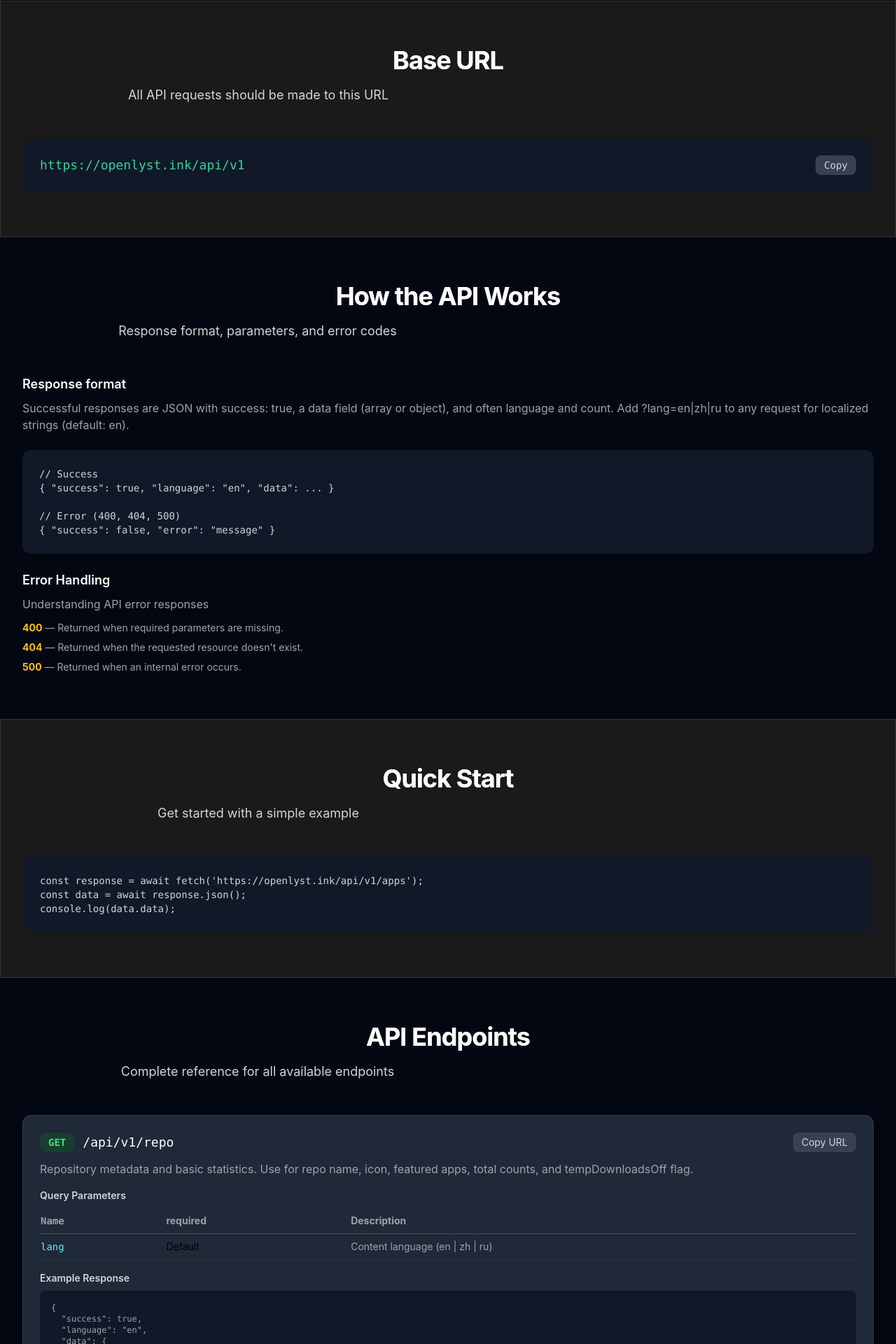
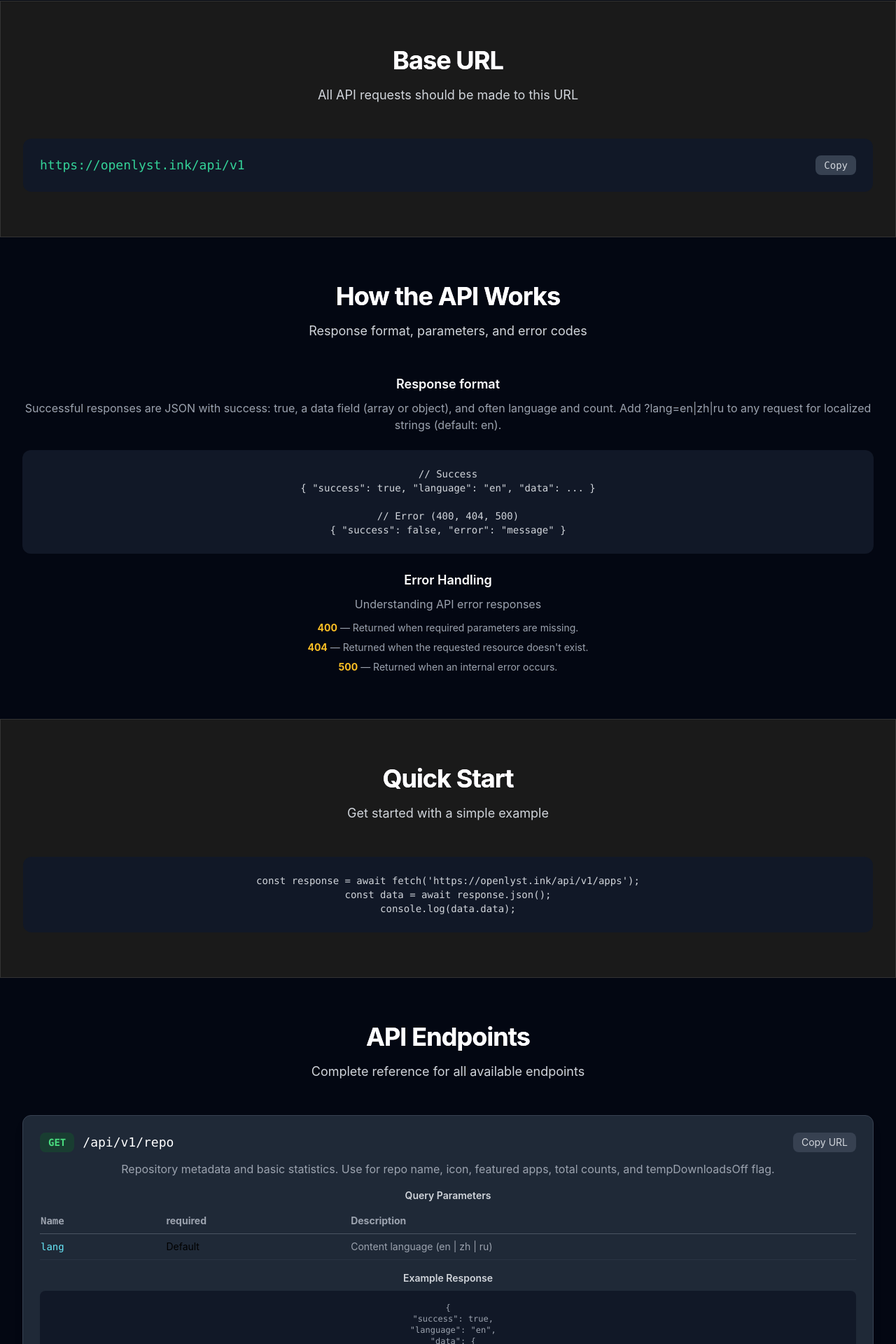
Before and after one commit to openlyst/openlyst, a Next.js app: page /docs/api in a window 1280 px wide. Shown: the part 580-2500 px from the top of the page at 70% size. Built offline with nearby package versions, Linux system fonts and the light colour scheme.

Commit message:
Center all Section titles and subtitles across all pages
- Add centered prop to all Section components
- Ensures consistent alignment of titles and subtitles
- Updated: NewsPageContent, HomePage, DeprecatedPageContent, AboutContent, AppsPageContent, DocsApiContent

```diff
--- a/src/components/AboutContent.tsx
+++ b/src/components/AboutContent.tsx
@@ -21,7 +21,7 @@ export function AboutContent() {
         </div>
       </section>
 
-      <Section title={t.about.ourMission} subtitle={t.about.missionDesc}>
+      <Section title={t.about.ourMission} subtitle={t.about.missionDesc} centered>
         <div className="grid grid-cols-1 lg:grid-cols-2 gap-12 items-center">
           <div>
             <h3 className="text-2xl font-bold text-white mb-4">{t.about.powerToThePeople}</h3>
@@ -45,7 +45,7 @@ export function AboutContent() {
         </div>
       </Section>
 
-      <Section title={t.about.ourValues} subtitle={t.about.valuesDesc} background="default">
+      <Section title={t.about.ourValues} subtitle={t.about.valuesDesc} background="default" centered>
         <div className="grid grid-cols-1 md:grid-cols-2 lg:grid-cols-3 gap-8">
           {[
             { title: t.about.privacyFirst, desc: t.about.privacyFirstDesc },
@@ -68,7 +68,7 @@ export function AboutContent() {
         </div>
       </Section>
 
-      <Section title={t.about.ourStory} subtitle={t.about.ourStoryDesc} background="default">
+      <Section title={t.about.ourStory} subtitle={t.about.ourStoryDesc} background="default" centered>
         <div className="max-w-4xl mx-auto space-y-8">
           <div className="bg-gray-800 rounded-lg p-6 border border-gray-700">
             <h3 className="text-xl font-semibold text-white mb-3">{t.about.theBeginning}</h3>
@@ -85,7 +85,7 @@ export function AboutContent() {
         </div>
       </Section>
 
-      <Section title={t.about.theCollective} subtitle={t.about.collectiveDesc}>
+      <Section title={t.about.theCollective} subtitle={t.about.collectiveDesc} centered>
         <div className="grid grid-cols-1 md:grid-cols-2 lg:grid-cols-3 gap-8">
           {[
             { title: t.about.coreDevelopers, sub: t.about.coreDevelopersSubtitle, desc: t.about.coreDevelopersDesc },
--- a/src/components/AppsPageContent.tsx
+++ b/src/components/AppsPageContent.tsx
@@ -34,7 +34,7 @@ export function AppsPageContent({ initialApps }: { initialApps: App[] }) {
         </div>
       </section>
 
-      <Section title={t.apps.ourApps} subtitle={t.apps.ourAppsDesc} background="default">
+      <Section title={t.apps.ourApps} subtitle={t.apps.ourAppsDesc} background="default" centered>
         <div className="grid grid-cols-1 md:grid-cols-2 lg:grid-cols-3 gap-8">
           {apps.map((app) => (
             <div key={app.slug} className="animate-fadeIn scroll-contain-cards">
--- a/src/components/DeprecatedPageContent.tsx
+++ b/src/components/DeprecatedPageContent.tsx
@@ -37,6 +37,7 @@ export function DeprecatedPageContent({ initialApps }: { initialApps: App[] }) {
         title={t.deprecated.discontinuedApps}
         subtitle={t.deprecated.discontinuedDesc}
         background="default"
+        centered
       >
         <div className="grid grid-cols-1 md:grid-cols-2 lg:grid-cols-3 gap-8">
           {apps.map((app) => (
--- a/src/components/DocsApiContent.tsx
+++ b/src/components/DocsApiContent.tsx
@@ -243,7 +243,7 @@ export function DocsApiContent() {
         </div>
       </section>
 
-      <Section title={t.api.baseUrl} subtitle={t.api.baseUrlSubtitle} background="gray">
+      <Section title={t.api.baseUrl} subtitle={t.api.baseUrlSubtitle} background="gray" centered>
         <div className="bg-gray-900 rounded-xl p-6 font-mono text-lg">
           <div className="flex flex-wrap items-center justify-between gap-2">
             <code className="text-emerald-400 break-all">{BASE_URL}/api/v1</code>
@@ -258,7 +258,7 @@ export function DocsApiContent() {
         </div>
       </Section>
 
-      <Section title={t.api.howItWorks} subtitle={t.api.howItWorksSubtitle} background="default">
+      <Section title={t.api.howItWorks} subtitle={t.api.howItWorksSubtitle} background="default" centered>
         <div className="space-y-6 text-gray-300">
           <div>
             <h3 className="text-lg font-semibold text-white mb-2">{t.api.responseFormatTitle}</h3>
@@ -285,7 +285,7 @@ export function DocsApiContent() {
         </div>
       </Section>
 
-      <Section title={t.api.quickStart} subtitle={t.api.quickStartSubtitle} background="gray">
+      <Section title={t.api.quickStart} subtitle={t.api.quickStartSubtitle} background="gray" centered>
         <div className="bg-gray-900 rounded-xl p-6 font-mono text-sm overflow-x-auto">
           <pre className="text-gray-300">
 {`const response = await fetch('${BASE_URL}/api/v1/apps');
@@ -295,7 +295,7 @@ console.log(data.data);`}
         </div>
       </Section>
 
-      <Section title={t.api.apiEndpoints} subtitle={t.api.apiEndpointsSubtitle} background="default">
+      <Section title={t.api.apiEndpoints} subtitle={t.api.apiEndpointsSubtitle} background="default" centered>
         <div className="space-y-8">
           {endpoints.map((endpoint) => {
             const pathParams = endpoint.params.filter((p) => p.kind === 'path');
@@ -392,7 +392,7 @@ console.log(data.data);`}
         </div>
       </Section>
 
-      <Section title={t.api.downloadStructure} subtitle={t.api.downloadStructureSubtitle} background="gray">
+      <Section title={t.api.downloadStructure} subtitle={t.api.downloadStructureSubtitle} background="gray" centered>
         <div className="space-y-4 text-gray-400">
           <p>{t.api.downloadsFieldDesc}</p>
           <p className="flex items-start gap-2">
@@ -402,7 +402,7 @@ console.log(data.data);`}
         </div>
       </Section>
 
-      <Section title={t.api.rateLimits} subtitle={t.api.rateLimitsSubtitle} background="default">
+      <Section title={t.api.rateLimits} subtitle={t.api.rateLimitsSubtitle} background="default" centered>
         <div className="bg-gray-800 rounded-xl shadow-lg border border-gray-700 p-8">
           <p className="text-gray-400 mb-4">{t.api.noRateLimitsDesc}</p>
           <p className="text-gray-400">{t.api.noApiKeyDesc}</p>
--- a/src/components/HomePage.tsx
+++ b/src/components/HomePage.tsx
@@ -162,6 +162,7 @@ export function HomePage({ initialData }: { initialData: InitialData }) {
         title={t.home.ourApps}
         subtitle={t.home.ourAppsDesc}
         background="default"
+        centered
       >
         <div className="grid grid-cols-1 md:grid-cols-2 gap-8 mt-12">
           {apps.map((app) => (
--- a/src/components/NewsPageContent.tsx
+++ b/src/components/NewsPageContent.tsx
@@ -31,7 +31,7 @@ export function NewsPageContent({ initialNews }: { initialNews: NewsItem[] }) {
         </div>
       </section>
 
-      <Section title={t.news.latestUpdates} subtitle={t.news.latestUpdatesDesc} background="default">
+      <Section title={t.news.latestUpdates} subtitle={t.news.latestUpdatesDesc} background="default" centered>
         {news.length === 0 ? (
           <div className="text-center py-12 text-gray-400">{t.news.noNews}</div>
         ) : (
```
